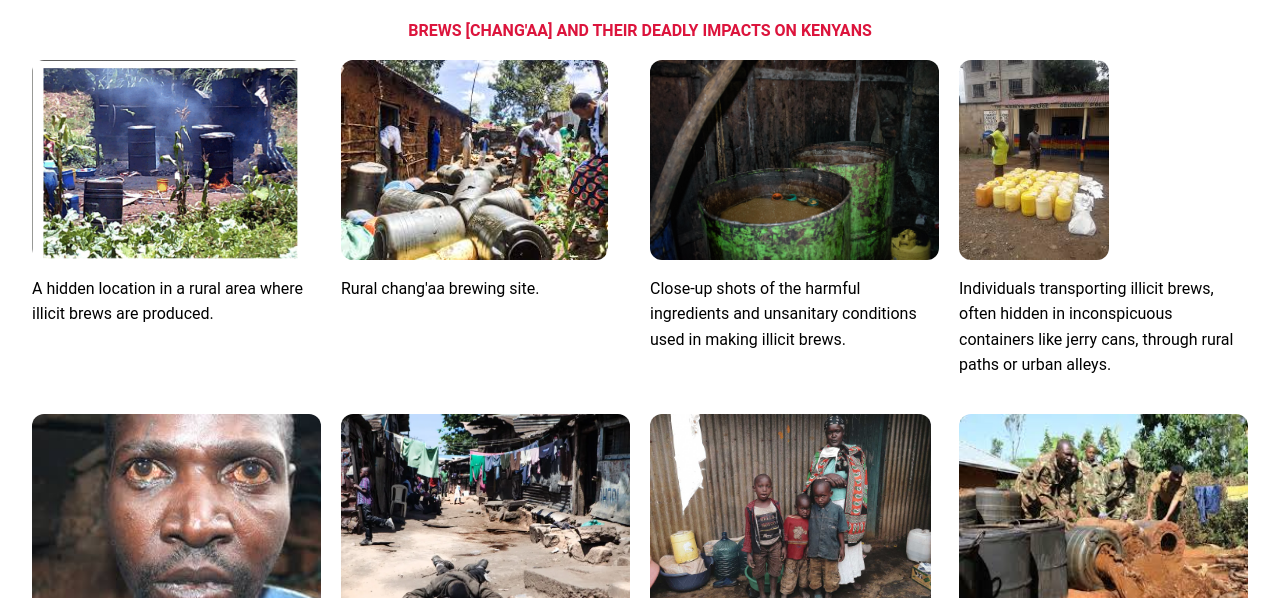
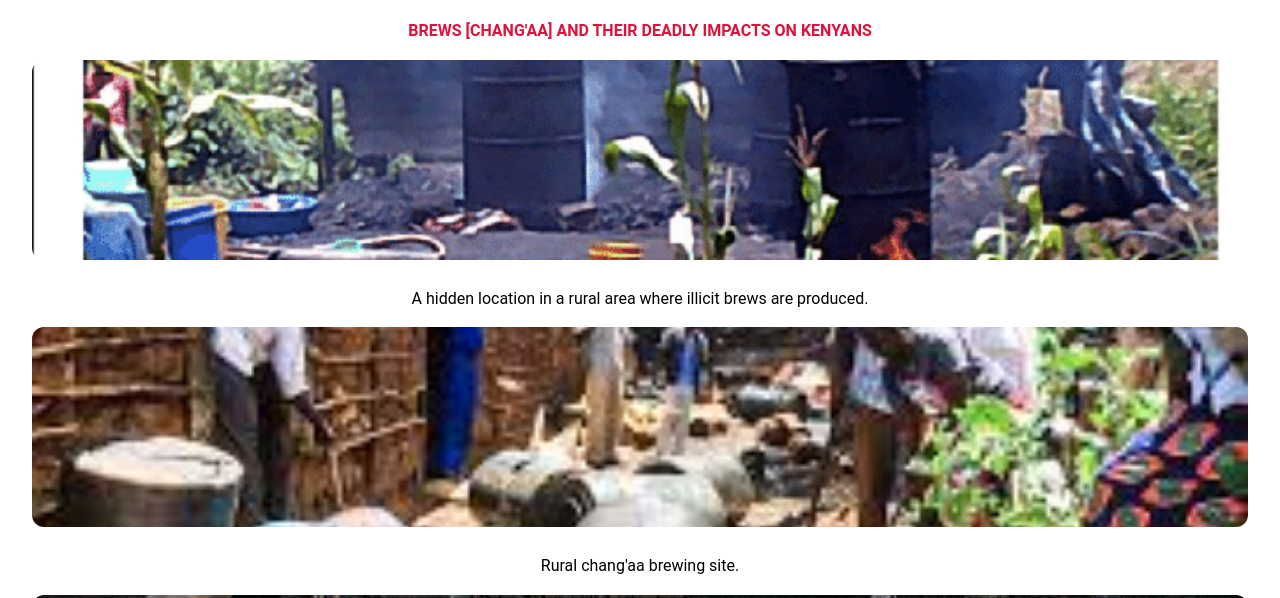
Before and after one commit to Apex-tex/stevekamara.github.io, a plain HTML site: page photographic_essay.html in a window 1280 px wide. Shown: the part 202-800 px from the top of the page. Drawn offline with Linux system fonts and the light colour scheme.

Commit message:
Update styles.css

```diff
--- a/styles.css
+++ b/styles.css
@@ -72,20 +72,22 @@ section h2 {
     margin-top: 0;
 }
 
-.photo-grid {
-    display: grid;
-    grid-template-columns: repeat(auto-fill, minmax(250px, 1fr));
-    grid-gap: 20px;
+.photo-item {
+    display: flex;
+    flex-direction: column;
+    align-items: center;
 }
 
 .photo-item img {
-    width: auto;
+    width: 100%;
     height: 200px;
+    object-fit: cover;
     border-radius: 12px;
 }
 
 .photo-item p {
     margin-top: 10px;
+    text-align: center;
 }
 
 #preview {
```
